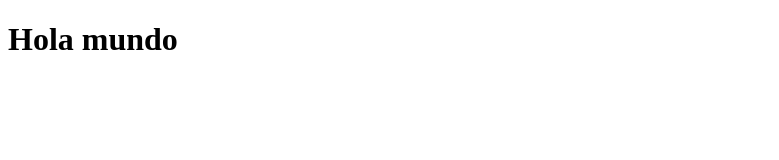
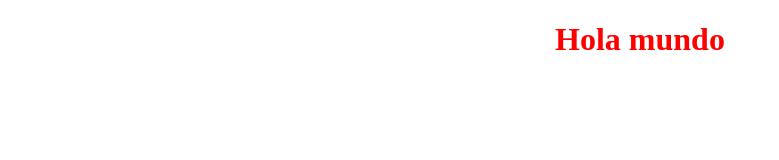
Before and after one commit to Socrates94/Proyect, a plain HTML site: page index.html in a window 1280 px wide. Shown: the whole page, without its empty margins (0-779 px from the left). Drawn offline with Linux system fonts and the light colour scheme.

Commit message:
Agregando hoja de estilos

```diff
--- a/index.html
+++ b/index.html
@@ -4,10 +4,11 @@
     <meta charset="UTF-8">
     <meta http-equiv="X-UA-Compatible" content="IE=edge">
     <meta name="viewport" content="width=device-width, initial-scale=1.0">
+    <link rel="stylesheet" href="style.css">
     <title>Document</title>
 </head>
 <body>
     <h1>Hola mundo</h1>
-
+    <script src="app.js"></script>
 </body>
 </html>
--- /dev/null
+++ b/style.css
@@ -0,0 +1,4 @@
+h1{
+    color: red;
+    text-align: center;
+}
```
